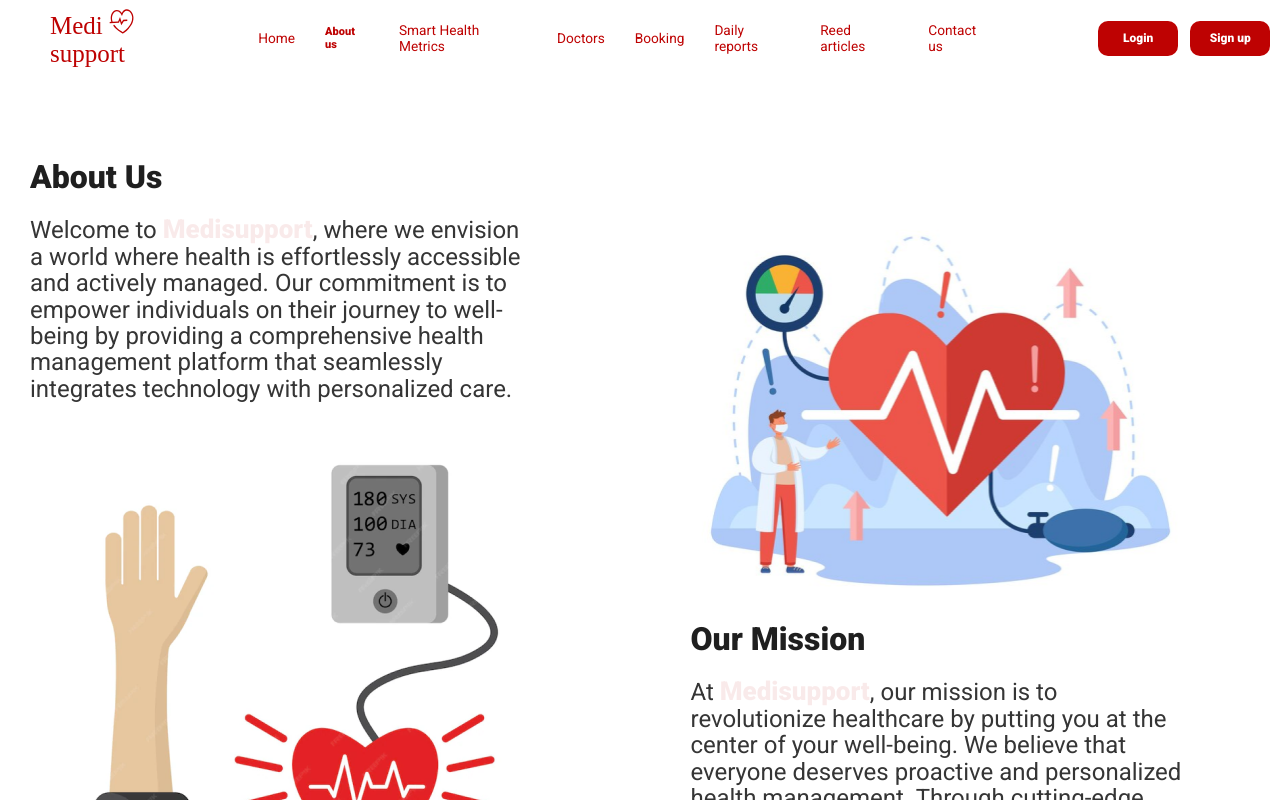
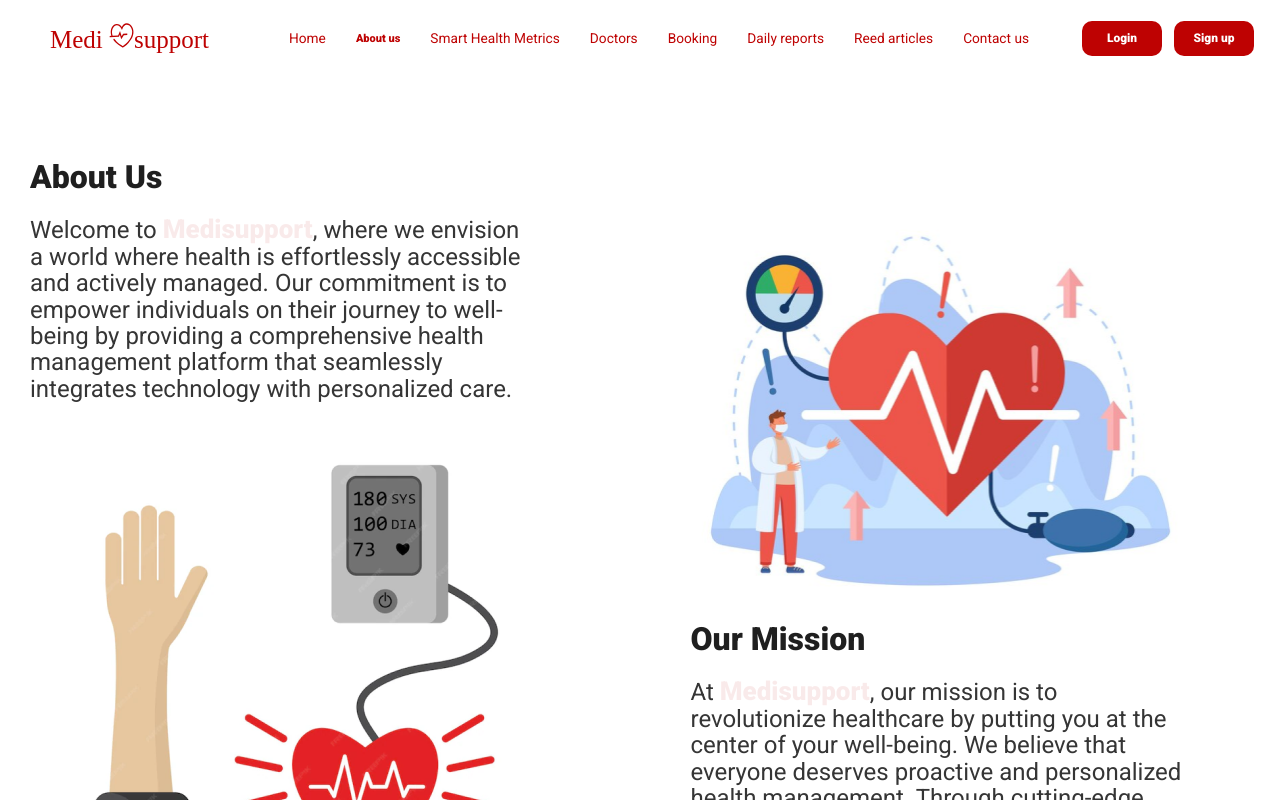
Before and after one commit to Nada-Yakout-Shahien/Medisupport, a React (Create React App) app: page /About_us in a window 1280 px wide. Shown: the top 800 px of the page. Built offline with nearby package versions, Linux system fonts and the light colour scheme; a web font is replaced by a local one.

Commit message:
edit header

```diff
--- a/src/components/header.css
+++ b/src/components/header.css
@@ -19,7 +19,7 @@ header {
   line-height: normal;
 }
 nav {
-  margin-left: 50px;
+  margin-left: 80px;
   gap: 30px;
 }
 nav a {
@@ -46,6 +46,7 @@ header .nav-btn {
   visibility: hidden;
   opacity: 0;
   font-size: 1.8rem;
+  display: none;
 }
 
 header div,
@@ -54,7 +55,7 @@ nav {
   align-items: center;
 }
 nav .nav-button {
-  margin-right: -55px;
+  margin-left: 17px;
 }
 nav .nav-button button {
   margin: 6px;
@@ -131,6 +132,7 @@ nav .navbar-menu_container button:hover {
   header .nav-btn {
     visibility: visible;
     opacity: 1;
+    display: flex;
   }
   nav {
     margin-left: 0px;
```
